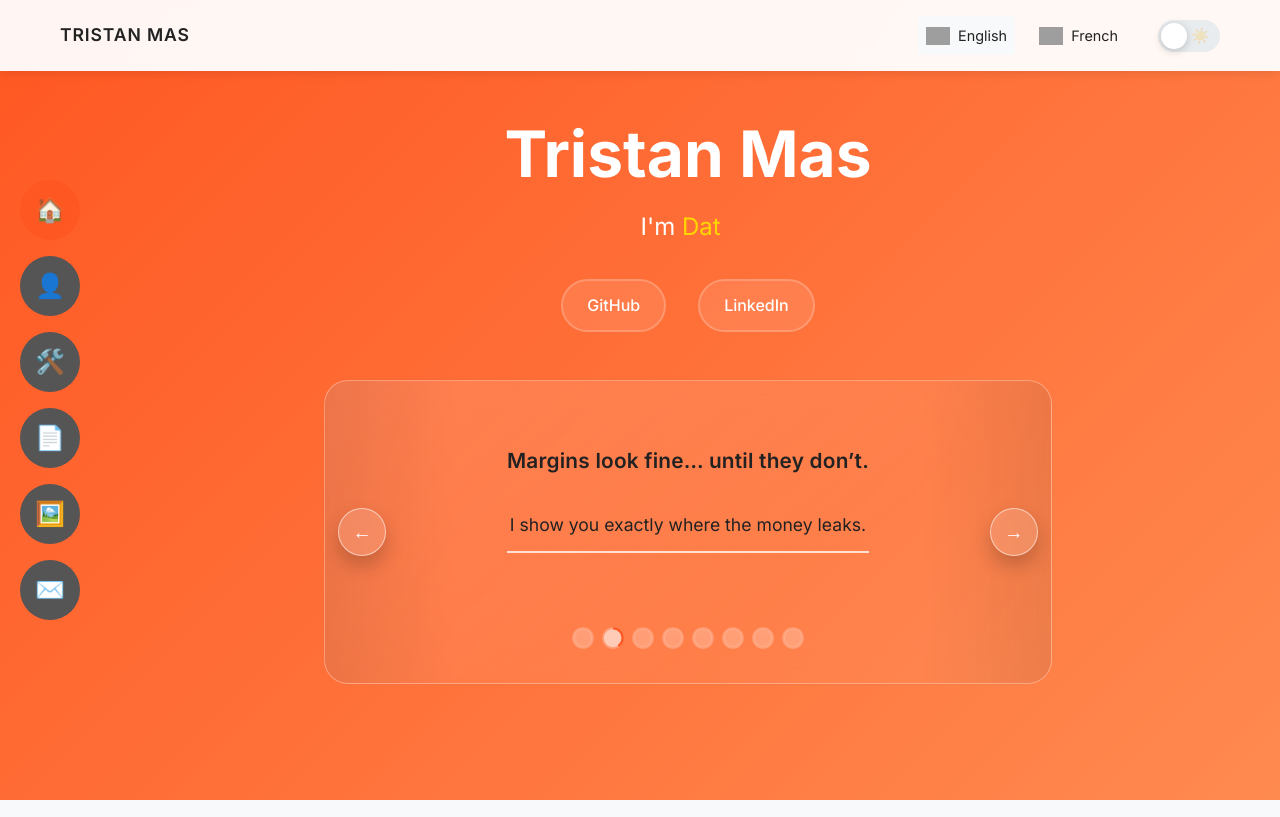
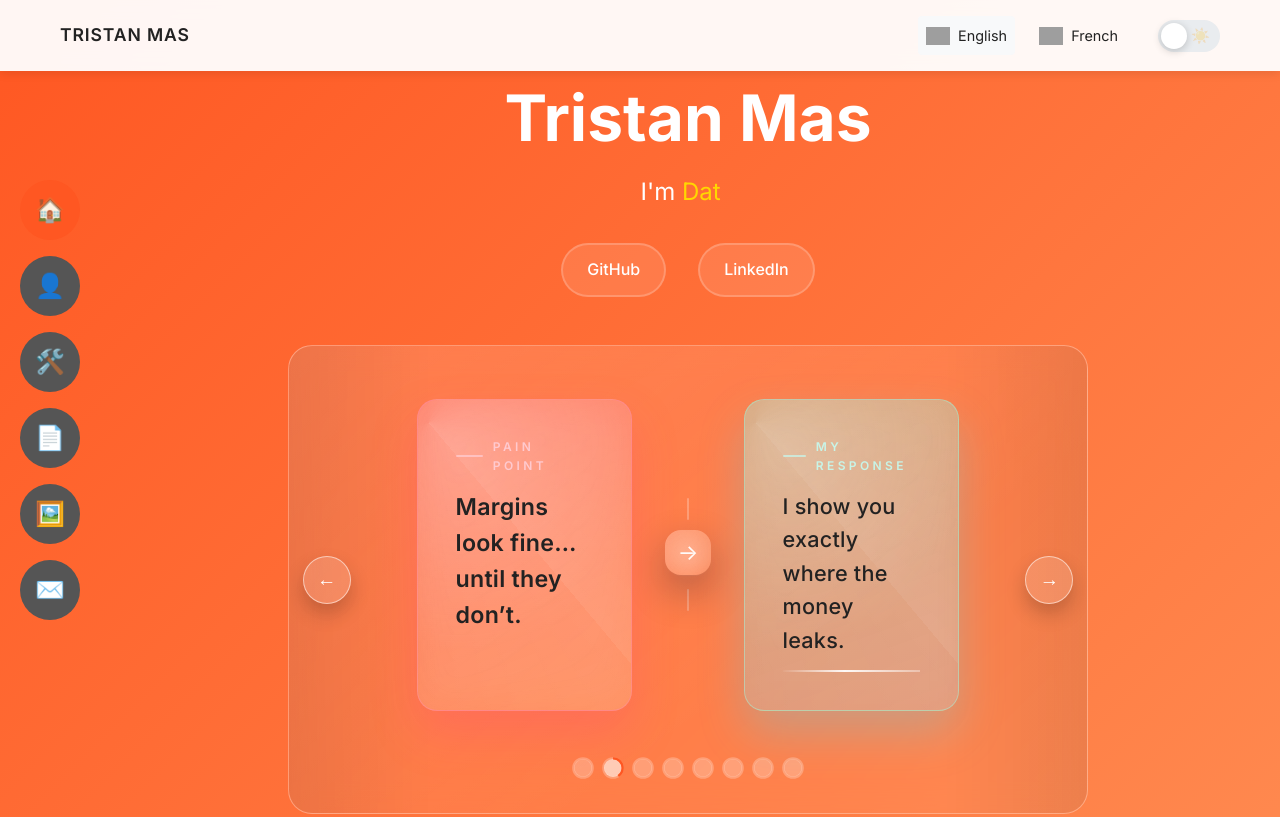
Before and after one commit to MasTristan/portfolio, a website built with Vite: page index.html in a window 1280 px wide. Shown: the top 817 px of the page. Built offline with nearby package versions, Linux system fonts and the light colour scheme; grey boxes are pictures that could not be loaded; files whose address does not match are found by name.

Commit message:
Restyle hero carousel into problem-solution panels

```diff
--- a/src/components/hero.js
+++ b/src/components/hero.js
@@ -3,6 +3,8 @@ import { heroCarouselSlides } from '@/data/heroCarousel.js';
 
 export function createHero({ translate, currentLang }) {
   const { name, socials } = heroData;
+  const painLabel = translate('carousel-pain-label');
+  const solutionLabel = translate('carousel-solution-label');
   const slides = heroCarouselSlides.map(({ id, en, fr }) => {
     const locale = currentLang === 'fr' ? fr : en;
     return {
@@ -65,11 +67,24 @@ export function createHero({ translate, currentLang }) {
                       tabindex="${index === 0 ? '0' : '-1'}"
                       aria-roledescription="slide"
                     >
-                      <p class="slide-pain">${pain}</p>
-                      <p class="slide-solution">
-                        <span class="slide-solution-text">${solution}</span>
-                        <span class="slide-solution-underline" aria-hidden="true"></span>
-                      </p>
+                      <div class="slide-card">
+                        <div class="slide-panel slide-pain">
+                          <span class="slide-panel-label">${painLabel}</span>
+                          <p class="slide-panel-text">${pain}</p>
+                        </div>
+                        <div class="slide-connector" aria-hidden="true">
+                          <span class="slide-connector-line"></span>
+                          <span class="slide-connector-icon">&#8594;</span>
+                          <span class="slide-connector-line"></span>
+                        </div>
+                        <div class="slide-panel slide-solution">
+                          <span class="slide-panel-label">${solutionLabel}</span>
+                          <p class="slide-panel-text slide-panel-text--solution">
+                            <span class="slide-solution-text">${solution}</span>
+                            <span class="slide-solution-underline" aria-hidden="true"></span>
+                          </p>
+                        </div>
+                      </div>
                     </article>
                   `;
                 })
--- a/src/data/translations-en.json
+++ b/src/data/translations-en.json
@@ -15,6 +15,8 @@
   "carousel-previous": "Previous problem",
   "carousel-next": "Next problem",
   "carousel-slide": "Slide",
+  "carousel-pain-label": "Pain point",
+  "carousel-solution-label": "My response",
   "typing-texts": [
     "Data Engineer",
     "Data Analyst",
--- a/src/data/translations-fr.json
+++ b/src/data/translations-fr.json
@@ -15,6 +15,8 @@
   "carousel-previous": "Problème précédent",
   "carousel-next": "Problème suivant",
   "carousel-slide": "Diapositive",
+  "carousel-pain-label": "Le problème",
+  "carousel-solution-label": "Ma réponse",
   "typing-texts": [
     "Ingénieur Data",
     "Analyste de données",
--- a/src/styles/hero.css
+++ b/src/styles/hero.css
@@ -118,14 +118,11 @@
 
 .carousel-slide {
   grid-area: 1 / 1 / -1 / -1;
-  max-width: min(640px, 100%);
-  text-align: center;
+  width: 100%;
   display: flex;
-  flex-direction: column;
-  gap: 1.25rem;
+  justify-content: center;
   opacity: 0;
   visibility: hidden;
-  transform: translateY(6px);
   pointer-events: none;
 }
 
@@ -133,24 +130,124 @@
   opacity: 1;
   visibility: visible;
   pointer-events: auto;
+}
+
+.slide-card {
+  width: min(760px, 100%);
+  display: grid;
+  grid-template-columns: minmax(0, 1fr) auto minmax(0, 1fr);
+  gap: clamp(1rem, 4vw, 1.75rem);
+  align-items: stretch;
+}
+
+.slide-panel {
+  position: relative;
+  padding: clamp(1.6rem, 4vw, 2.35rem);
+  border-radius: 20px;
+  border: 1px solid rgba(255, 255, 255, 0.24);
+  background: linear-gradient(160deg, rgba(255, 255, 255, 0.16) 0%, rgba(255, 255, 255, 0.06) 100%);
+  box-shadow: 0 18px 42px rgba(6, 11, 40, 0.32);
+  display: flex;
+  flex-direction: column;
+  gap: 0.9rem;
+  text-align: left;
+  color: rgba(255, 255, 255, 0.95);
+  overflow: hidden;
+  opacity: 0;
+  transform: translateY(6px);
+  transition: opacity 0.4s ease, transform 0.4s ease;
+  backdrop-filter: blur(18px);
+}
+
+.slide-panel::before {
+  content: '';
+  position: absolute;
+  inset: 0;
+  background: radial-gradient(150% 110% at 20% 15%, rgba(255, 255, 255, 0.22) 0%, transparent 60%);
+  opacity: 0.75;
+  pointer-events: none;
+}
+
+.slide-panel::after {
+  content: '';
+  position: absolute;
+  inset: -35% -40%;
+  background: conic-gradient(from 140deg at 25% 25%, rgba(255, 255, 255, 0.18), transparent 35%, transparent 60%, rgba(255, 255, 255, 0.12) 75%, rgba(255, 255, 255, 0.3) 100%);
+  opacity: 0.45;
+  mix-blend-mode: screen;
+  pointer-events: none;
+}
+
+.slide-panel.slide-pain {
+  border-color: rgba(255, 150, 173, 0.5);
+  background: linear-gradient(160deg, rgba(255, 107, 132, 0.32) 0%, rgba(255, 184, 134, 0.18) 100%);
+  box-shadow: 0 22px 45px rgba(255, 77, 120, 0.3);
+}
+
+.slide-panel.slide-solution {
+  border-color: rgba(164, 255, 231, 0.48);
+  background: linear-gradient(160deg, rgba(103, 247, 217, 0.28) 0%, rgba(113, 208, 255, 0.2) 100%);
+  box-shadow: 0 22px 45px rgba(74, 215, 255, 0.28);
+}
+
+.carousel-slide.is-active .slide-panel {
+  opacity: 1;
   transform: translateY(0);
 }
 
-.slide-pain {
-  font-size: 1.3rem;
+.slide-panel-label {
+  font-size: 0.75rem;
+  letter-spacing: 0.28em;
+  text-transform: uppercase;
+  color: rgba(255, 255, 255, 0.75);
   font-weight: 600;
-  letter-spacing: 0.01em;
-  line-height: 1.4;
+  display: inline-flex;
+  align-items: center;
+  gap: 0.6rem;
+  opacity: 0.9;
+  position: relative;
+  z-index: 1;
 }
 
-.slide-solution {
-  font-size: 1.1rem;
-  font-weight: 400;
-  line-height: 1.6;
-  display: inline-flex;
+.slide-panel.slide-pain .slide-panel-label {
+  color: rgba(255, 209, 219, 0.95);
+}
+
+.slide-panel.slide-solution .slide-panel-label {
+  color: rgba(195, 255, 246, 0.95);
+}
+
+.slide-panel-label::before {
+  content: '';
+  width: 28px;
+  height: 2px;
+  border-radius: 999px;
+  background: currentColor;
+  opacity: 0.75;
+}
+
+.slide-panel-text {
+  font-size: clamp(1.2rem, 3vw, 1.45rem);
+  line-height: 1.55;
+  letter-spacing: 0.01em;
+  margin: 0;
+  position: relative;
+  z-index: 1;
+}
+
+.slide-panel.slide-pain .slide-panel-text {
+  font-weight: 600;
+}
+
+.slide-panel.slide-solution .slide-panel-text {
+  font-weight: 500;
+}
+
+.slide-panel-text--solution {
+  font-size: clamp(1.15rem, 2.9vw, 1.35rem);
+  display: flex;
   flex-direction: column;
-  gap: 0.75rem;
-  align-items: center;
+  gap: 0.8rem;
 }
 
 .slide-solution-text {
@@ -166,7 +263,7 @@
   display: block;
   height: 2px;
   width: 100%;
-  background: rgba(255, 255, 255, 0.75);
+  background: linear-gradient(90deg, rgba(255, 255, 255, 0.05) 0%, rgba(255, 255, 255, 0.95) 45%, rgba(255, 255, 255, 0.35) 100%);
   transform-origin: left center;
   transform: scaleX(0);
 }
@@ -175,7 +272,57 @@
   transform: scaleX(1);
 }
 
-.carousel-slide.is-entering .slide-pain {
+.slide-connector {
+  position: relative;
+  display: flex;
+  flex-direction: column;
+  align-items: center;
+  justify-content: center;
+  gap: clamp(0.5rem, 1.5vw, 0.75rem);
+  width: clamp(2.5rem, 5vw, 3.5rem);
+}
+
+.slide-connector-line {
+  display: block;
+  width: 2px;
+  height: 22px;
+  background: rgba(255, 255, 255, 0.25);
+  border-radius: 999px;
+  flex: 0 0 auto;
+}
+
+.slide-connector-icon {
+  display: inline-flex;
+  align-items: center;
+  justify-content: center;
+  width: clamp(2.2rem, 4vw, 2.85rem);
+  height: clamp(2.2rem, 4vw, 2.85rem);
+  border-radius: 16px;
+  background: linear-gradient(140deg, rgba(255, 255, 255, 0.25) 0%, rgba(255, 255, 255, 0.12) 100%);
+  box-shadow: 0 16px 38px rgba(12, 19, 54, 0.32);
+  font-size: 1.35rem;
+  color: rgba(255, 255, 255, 0.95);
+  backdrop-filter: blur(14px);
+  transform: translateY(-2px);
+  z-index: 1;
+}
+
+.slide-connector::after {
+  content: '';
+  position: absolute;
+  top: 50%;
+  left: 50%;
+  transform: translate(-50%, -50%);
+  width: clamp(2.3rem, 4vw, 3.1rem);
+  height: clamp(2.3rem, 4vw, 3.1rem);
+  border-radius: 50%;
+  background: radial-gradient(circle, rgba(255, 255, 255, 0.28) 0%, transparent 70%);
+  opacity: 0.55;
+  filter: blur(6px);
+  z-index: 0;
+}
+
+.carousel-slide.is-entering .slide-panel.slide-pain {
   animation: carouselPainIn 300ms ease-out forwards;
 }
 
@@ -187,8 +334,7 @@
   animation: carouselUnderline 400ms ease-out 200ms forwards;
 }
 
-.carousel-slide.is-exiting .slide-pain,
-.carousel-slide.is-exiting .slide-solution {
+.carousel-slide.is-exiting .slide-panel {
   animation: carouselSlideOut 300ms ease-in forwards;
 }
 
@@ -359,6 +505,32 @@
   .carousel-arrow {
     display: none;
   }
+
+  .slide-card {
+    grid-template-columns: minmax(0, 1fr);
+    gap: 1.5rem;
+  }
+
+  .slide-panel {
+    padding: 1.75rem clamp(1.4rem, 6vw, 2rem);
+  }
+
+  .slide-connector {
+    width: 100%;
+    height: clamp(2.75rem, 9vw, 3.5rem);
+    flex-direction: row;
+    gap: clamp(0.75rem, 5vw, 1rem);
+  }
+
+  .slide-connector-line {
+    width: 100%;
+    height: 2px;
+    flex: 1;
+  }
+
+  .slide-connector-icon {
+    transform: rotate(90deg);
+  }
 }
 
 @media (max-width: 480px) {
@@ -366,16 +538,21 @@
     margin-top: 2.5rem;
   }
 
-  .carousel-slide {
-    gap: 1rem;
+  .slide-panel {
+    padding: 1.5rem clamp(1.1rem, 7vw, 1.65rem);
   }
 
-  .slide-pain {
+  .slide-panel-label {
+    font-size: 0.64rem;
+    letter-spacing: 0.22em;
+  }
+
+  .slide-panel-text {
     font-size: 1.1rem;
   }
 
-  .slide-solution {
-    font-size: 1rem;
+  .slide-panel-text--solution {
+    font-size: 1.05rem;
   }
 }
 
@@ -389,6 +566,11 @@
 
   .carousel-slide,
   .carousel-slide.is-active {
+    transform: none !important;
+  }
+
+  .slide-panel {
+    opacity: 1 !important;
     transform: none !important;
   }
 
```
